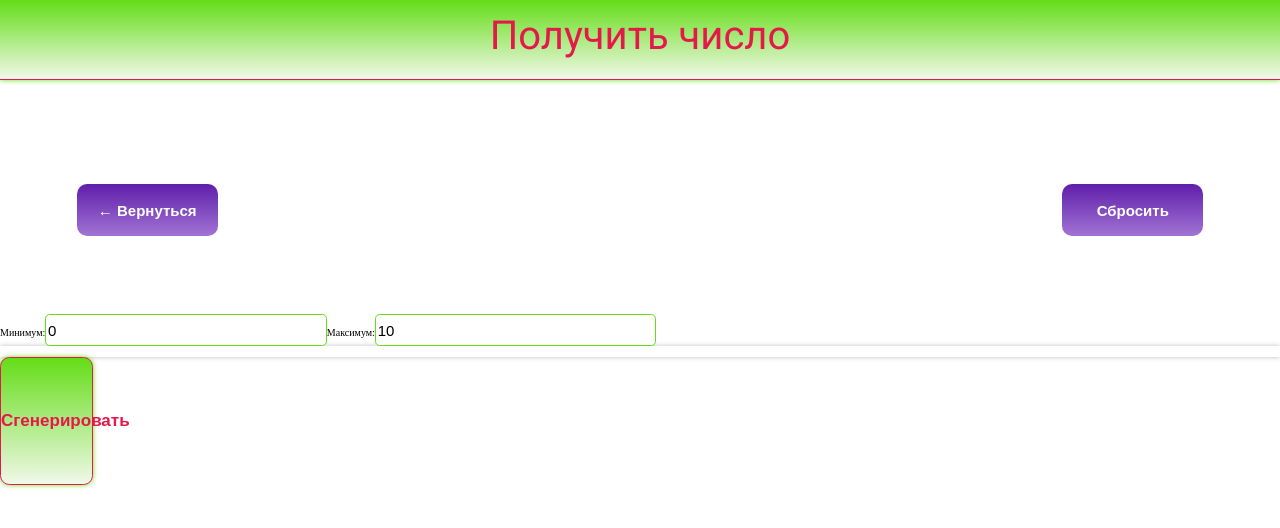
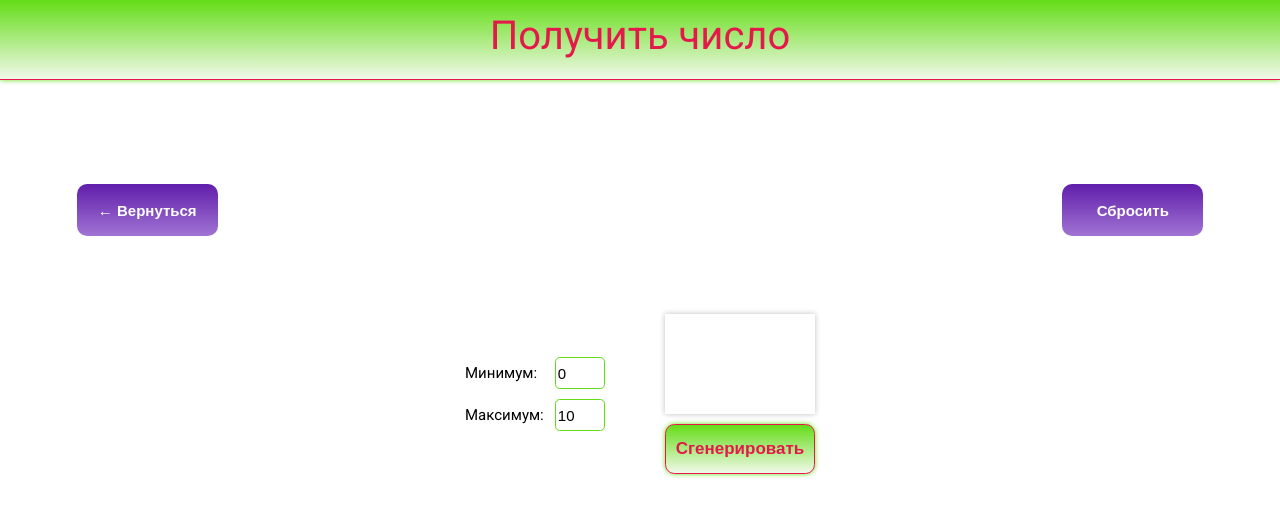
Before and after one commit to Rustam9724/random-app, a React (Create React App) app in the folder random-app/: page /number-randomiser in a window 1280 px wide. Shown: the top 528 px of the page. Built offline with nearby package versions, Linux system fonts and the light colour scheme.

Commit message:
init: number randomiser functional

```diff
--- a/random-app/src/components/NumberRandomiser.jsx
+++ b/random-app/src/components/NumberRandomiser.jsx
@@ -8,7 +8,9 @@ function NumberRandomiser() {
     const [result, setResult] = useState(null);
 
     function reset() {
-
+        setMinimum(0);
+        setMaximum(10);
+        setResult(null);
     }
 
     function getRandomNumber() {
--- a/random-app/src/index.css
+++ b/random-app/src/index.css
@@ -31,6 +31,7 @@ html, body {
   line-height: 1;
   font-size: 10px;
   color: #000;
+  font-family: Roboto;
 }
 
 .header {
@@ -504,15 +505,6 @@ input[type="text"] {
 
   }
 }
-
-/* @media (max-height: 434px) {
-  .password-resultblock {
-    display: flex;
-    flex-direction: column;
-    justify-content: space-between;
-  }
-} */
-
 .password-result {
   margin-bottom: 3.2vh;
   width: 100%;
@@ -547,3 +539,51 @@ input[type="text"] {
     font-size: 1.5rem;
   }
 }
+
+.numbers-main {
+  display: flex;
+  /* background-color: red; */
+  width: 350px;
+  margin: 0 auto;
+  justify-content: space-between;
+}
+
+.numbers-inputs {
+  display: flex;
+  flex-direction: column;
+  justify-content: center;
+  row-gap: 10px;
+  align-items: center;
+}
+
+.numbers-label {
+  display: flex;
+  justify-content: space-between;
+  width: 140px;
+  align-items: center;
+}
+
+.numbers-inputs span {
+  font-size: 1.5rem;
+}
+
+.numbers-inputs input {
+  width: 50px;
+}
+
+.numbers-resultblock {
+  height: 160px;
+}
+
+.numbers-result {
+  height: 100px;
+  margin-bottom: 10px;
+  text-align: center;
+  padding-top: 40px;
+  font-size: 2.5rem;
+}
+
+.numbers-btn {
+  height: 50px;
+  width: 150px;
+}
```
